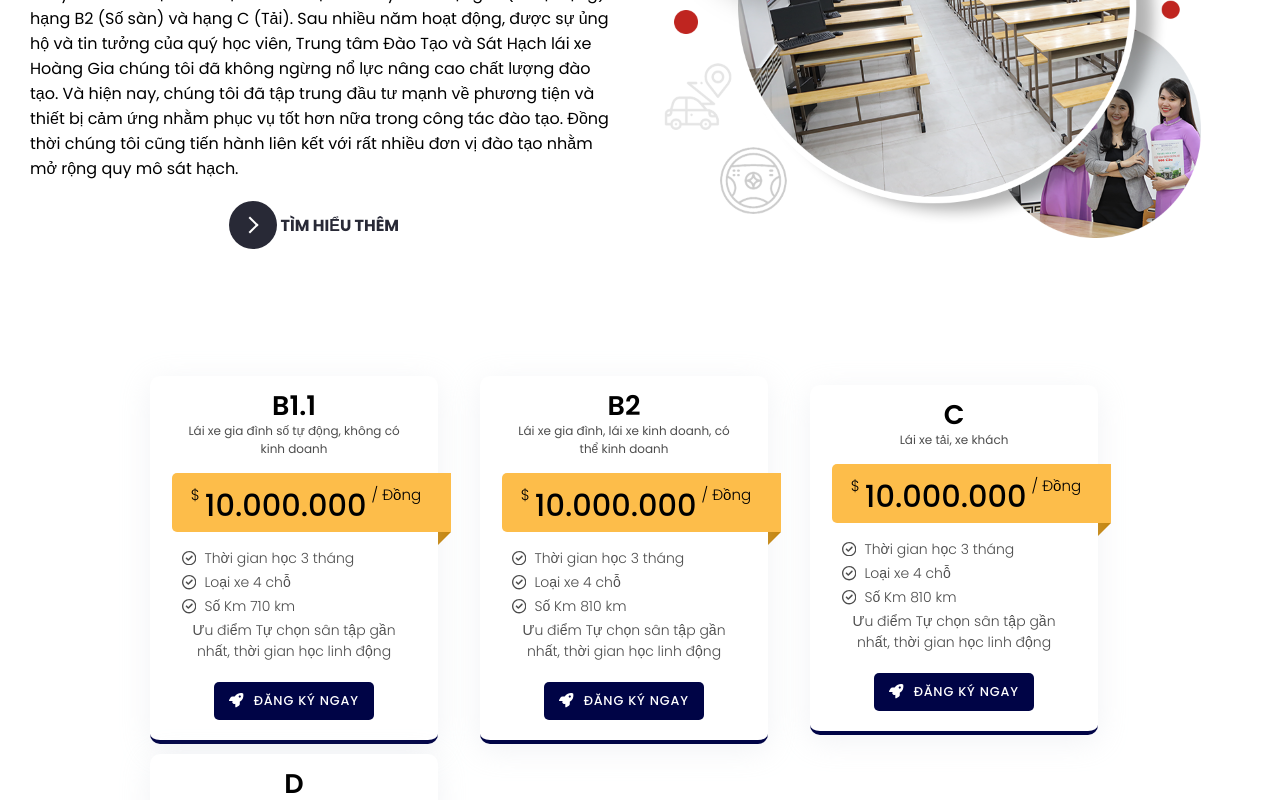
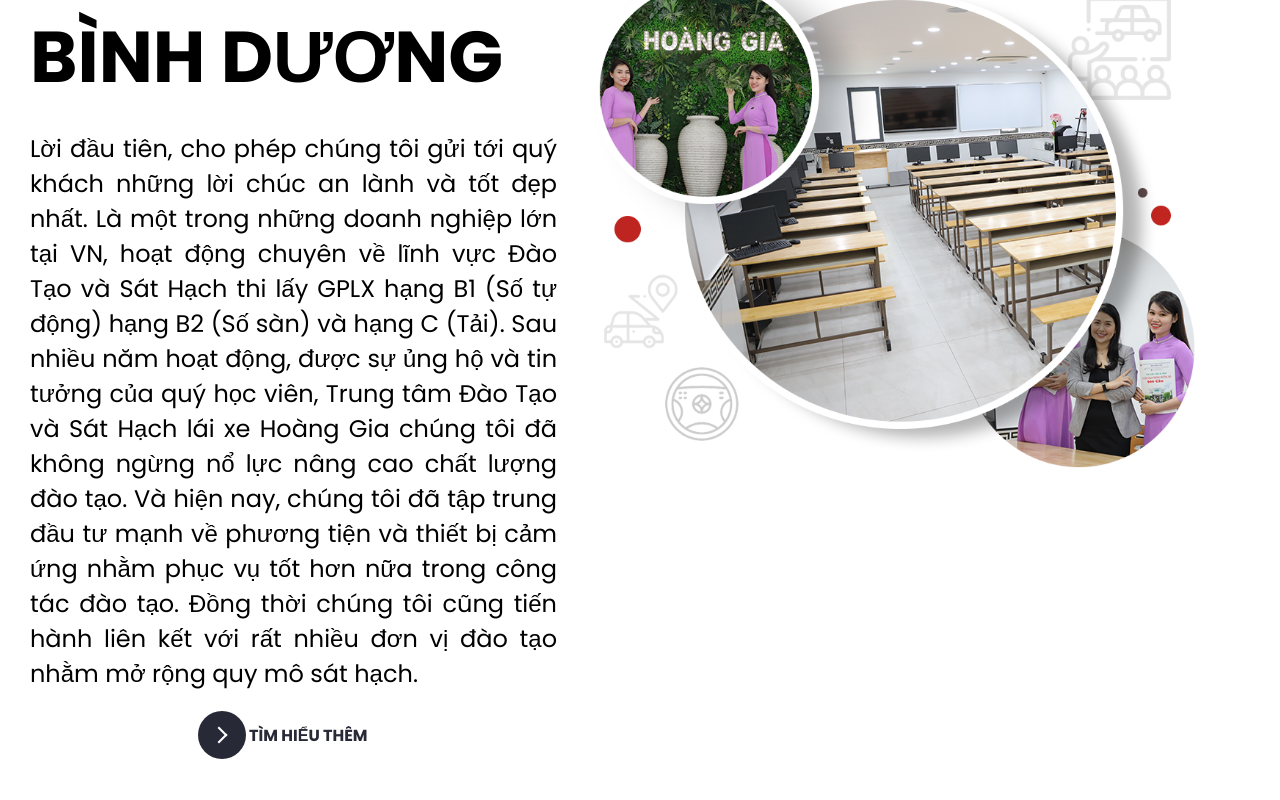
Before and after one commit to hivongseth2/FE-Car, a React (Create React App) app: page / in a window 1280 px wide. Shown: the part 440-1240 px from the top of the page. Built offline with nearby package versions, Linux system fonts and the light colour scheme.

Commit message:
fix homepage

```diff
--- a/src/styles/BangDetail.scss
+++ b/src/styles/BangDetail.scss
@@ -1,41 +1,50 @@
 .list-plan-card{
   display: grid;
-  grid-template-columns: repeat(auto-fill, 20rem);
-  grid-gap: 10px;
+  grid-template-columns: repeat(auto-fill, 25rem);
+  grid-gap: 4em;
+  padding-top: 3em;
   justify-content: center;
   align-items: center;
+
 }
 .plan-card {
-    background: #fff;
-    width: 18rem;
+    background: #D6E4F0;
+    width: 20rem;
     padding-left: 2rem;
     padding-right: 2rem;
+
     padding-top: 10px;
     padding-bottom: 20px;
     border-radius: 10px;
     border-bottom: 4px solid #000446;
     box-shadow: 0 6px 30px rgba(207, 212, 222, 0.3);
     font-family: "Poppins", sans-serif;
+    display: block;
+    height: 31em;
   }
 
   .plan-card h2 {
-    margin-bottom: 15px;
     font-size: 27px;
     font-weight: 600;
   }
 
   .plan-card h2 span {
+    margin: 1.4em 0em;
+    height: 3em;
     display: block;
-    margin-top: -4px;
-    color: #4d4d4d;
-    font-size: 12px;
-    font-weight: 400;
+    // margin-top: -4px;
+    font-size: 0.7em;
+    color: #073458;
+
+    // font-size: 12px;
+    font-weight: 600;
   }
 
   .etiquet-price {
     position: relative;
-    background: #fdbd4a;
-    width: 17.46rem;
+    color: #fff;
+    background:  #1E56A0;
+    width: 19.46rem;
     margin-left: -0.65rem;
     padding: .2rem 1.2rem;
     border-radius: 5px 0 0 5px;
@@ -68,8 +77,9 @@
     bottom: -23px;
     right: 0px;
     width: 0;
+
     height: 0;
-    border-top: 13px solid #c58102;
+    border-top: 13px solid #344ddb;
     border-bottom: 10px solid transparent;
     border-right: 13px solid transparent;
     z-index: -6;
@@ -85,11 +95,14 @@
   }
 
   .benefits-list ul li {
-    color: #4d4d4d;
+    color: #163172;
     list-style: none;
+    font-size: 1.3em;
     margin-bottom: .2rem;
     display: flex;
     align-items: center;
+    line-height: 1.4em;
+    text-align: justify;
     gap: .5rem;
   }
 
@@ -105,7 +118,7 @@
   .button-get-plan {
     display: flex;
     justify-content: center;
-    margin-top: 1.2rem;
+    margin-top: 1.8rem;
   }
 
   .button-get-plan a {
--- a/src/styles/HomePage.scss
+++ b/src/styles/HomePage.scss
@@ -1,7 +1,7 @@
 @import url("https://fonts.googleapis.com/css2?family=Poppins:wght@200;300;400;500;600;700&display=swap");
 
 .container-homepage {
-  height: 90vh;
+  // height: 90vh;
   padding: 10px;
   display: flex;
   font-family: "Poppins", sans-serif;
@@ -10,12 +10,14 @@
   padding: 20px;
   text-align: left;
   //background-color: aqua;
-  width: 50%;
+  width: 45%;
+  display: inline-block;
 }
 .container-homepage-left h3 {
   text-align: left;
   font-weight: 700;
-  font-size: 3.5rem;
+  font-size: 4.5rem;
+  padding-top: 0.5em;
 }
 .container-homepage-right {
   //background-color: chartreuse;
@@ -24,12 +26,17 @@
   text-align: center;
   flex: 50%;
 }
+p{
+  font-size: 1.5rem;
+  text-align: justify;
+}
 .container-homepage-right img {
   //transform: scale(0.6);
   width: 90%;
 }
 .button-area{
   display: flex;
+
   justify-content: center;
   align-items: center;
   margin-top: 20px;
```
